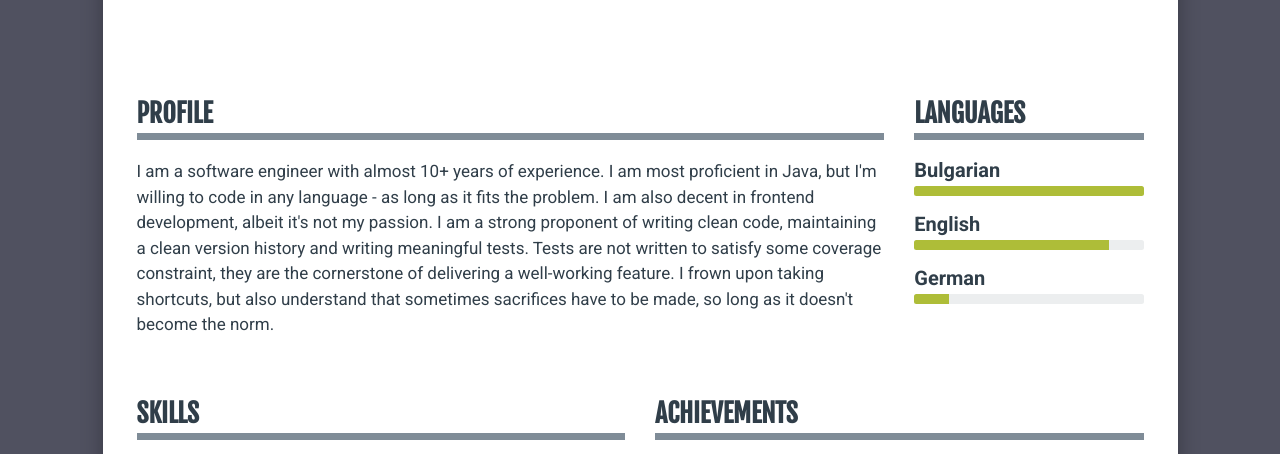
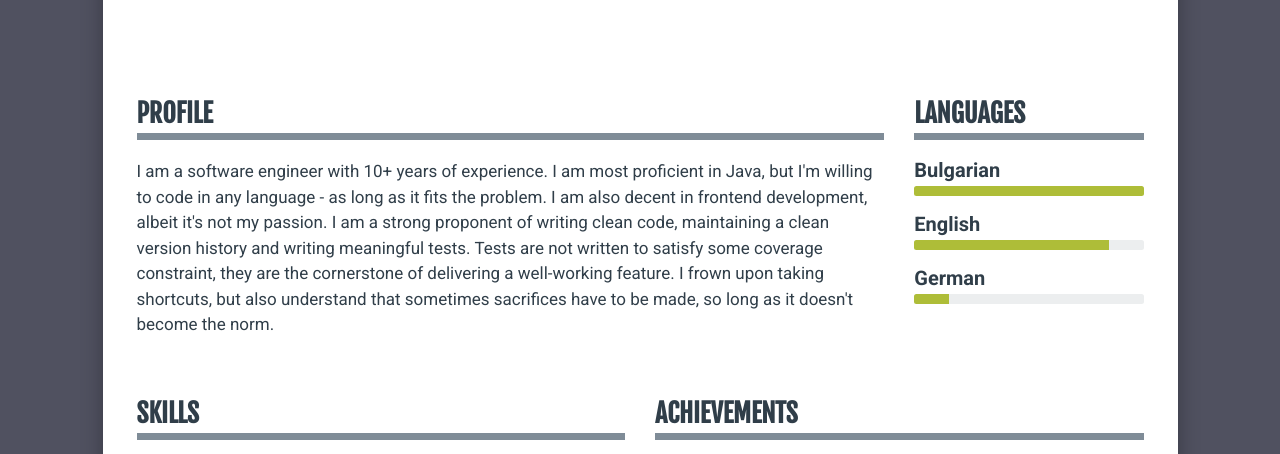
Before and after one commit to gharizanov92/gh-pages, a plain HTML site: page index.html in a window 1280 px wide. Shown: the part 277-731 px from the top of the page. Drawn offline with nearby package versions, Linux system fonts and the light colour scheme; a web font is replaced by a local one.

Commit message:
- fix typo

```diff
--- a/index.html
+++ b/index.html
@@ -81,7 +81,7 @@
                     <h1 class="section-title">Profile</h1>
                     <div class="print-shadow"></div>
                     <p>
-                        I am a software engineer with almost 10+ years of experience. I am most proficient in
+                        I am a software engineer with 10+ years of experience. I am most proficient in
                         Java,
                         but I'm willing to code in any language - as long as it fits the problem. I am also decent in
                         frontend development, albeit it's not my passion.
```
